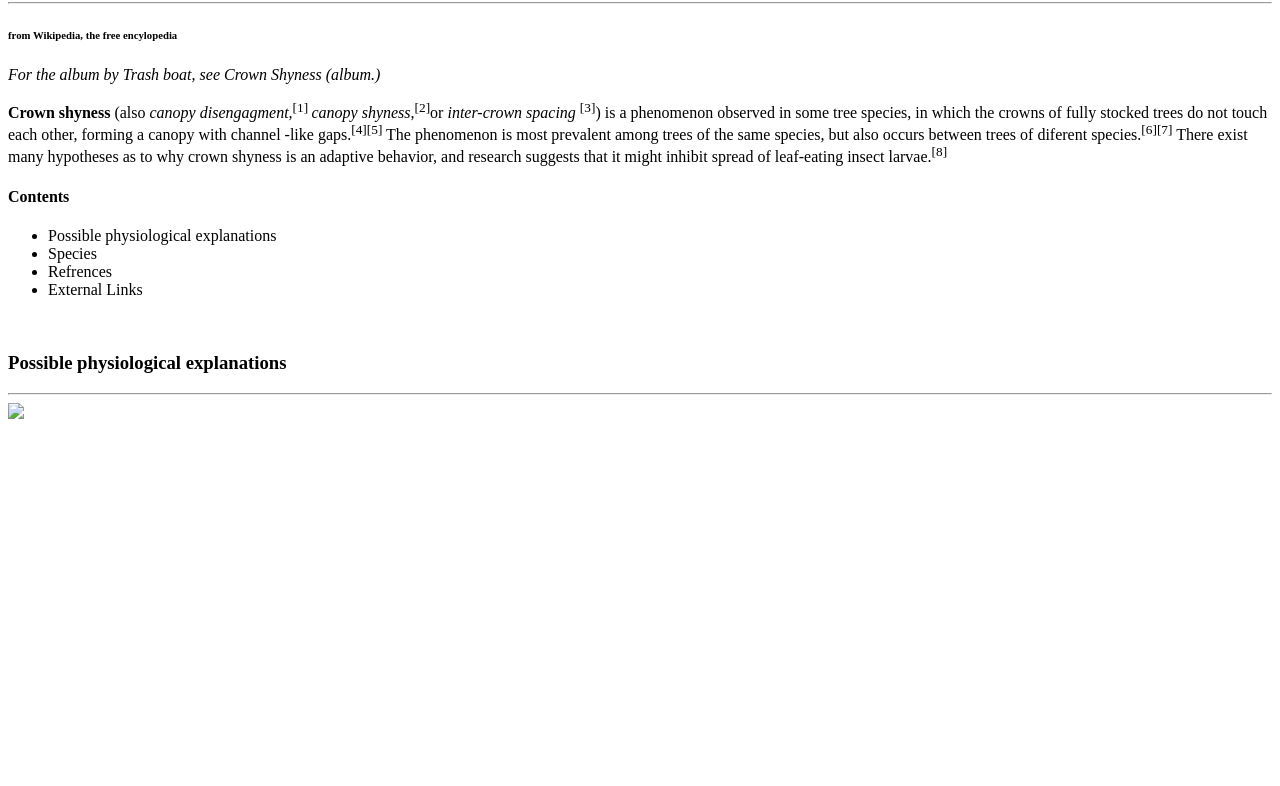
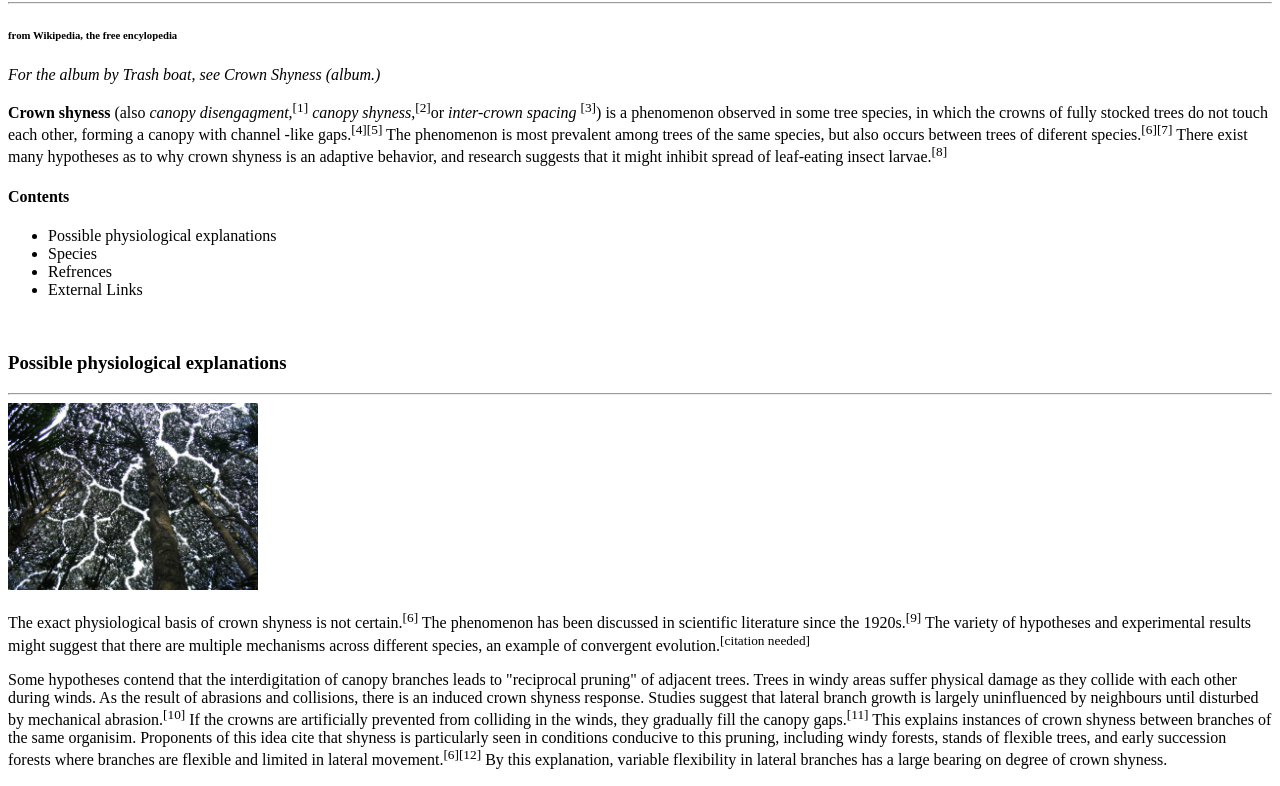
Before and after one commit to joshsan87/joshsan87.github.io, a plain HTML site: page projects/wiki-page-code-project/index.html in a window 1280 px wide. Shown: the part 78-864 px from the top of the page. Before the commit the page ends 800 px from the top, so only its background shows below. Drawn offline with Linux system fonts and the light colour scheme.

Commit message:
Wiki Page Code

```diff
--- a/projects/wiki-page-code-project/index.html
+++ b/projects/wiki-page-code-project/index.html
@@ -3,7 +3,7 @@
     <head>
         <meta charset="UTF-8">
         <meta name="viewport" content="width=device-width, initial-scale=1.0">
-        <title>Document</title>
+        <title>Wiki Page Code</title>
         <link rel="stylesheet" href="css/style.css">
     </head>
     <body>
@@ -12,9 +12,9 @@
         <h6><b>from Wikipedia, the free encylopedia</b></h6>
         <p><i>For the album by Trash boat, see Crown Shyness (album.)</i></p>
         <p>
-            <b>Crown shyness</b> (also <i>canopy disengagment,</i><sup>[1]
-            </sup><i>canopy shyness</i>,<sup>[2]</sup>or<i> inter-crown spacing
-            </i><sup>[3]</sup>) is a phenomenon observed in some tree species,
+            <b>Crown shyness</b> (also <i>canopy disengagment,</i><sup>[1]</sup>
+            <i>canopy shyness</i>,<sup>[2]</sup>or<i> inter-crown spacing</i>
+            <sup>[3]</sup>) is a phenomenon observed in some tree species,
             in which the crowns of fully stocked trees do not touch each other,
             forming a canopy with channel -like gaps.<sup>[4][5]</sup> The
             phenomenon is most prevalent among trees of the same species, but
@@ -33,6 +33,32 @@
         <br>
         <h3>Possible physiological explanations</h3>
         <hr>
-        <img src="images/crownshyness.jpg">
+        <img src="images/crownshyness.jpg" width="250">
+        <p>
+            The exact physiological basis of crown shyness is not
+            certain.<sup>[6]</sup> The phenomenon has been discussed in
+            scientific literature since the 1920s.<sup>[9]</sup> The variety of
+            hypotheses and experimental results might suggest that there are
+            multiple mechanisms across different species, an example of
+            convergent evolution.<sup>[citation needed]</sup>
+        </p>
+        <p>
+            Some hypotheses contend that the interdigitation of canopy branches
+            leads to "reciprocal pruning" of adjacent trees. Trees in windy
+            areas suffer physical damage as they collide with each other during
+            winds. As the result of abrasions and collisions, there is an
+            induced crown shyness response. Studies suggest that lateral branch
+            growth is largely uninfluenced by neighbours until disturbed by
+            mechanical abrasion.<sup>[10]</sup> If the crowns are artificially
+            prevented from colliding in the winds, they gradually fill the
+            canopy gaps.<sup>[11]</sup> This explains instances of crown shyness
+            between branches of the same organisim. Proponents of this idea cite
+            that shyness is particularly seen in conditions conducive to this
+            pruning, including windy forests, stands of flexible trees, and
+            early succession forests where branches are flexible and limited in
+            lateral movement.<sup>[6][12]</sup> By this explanation, variable
+            flexibility in lateral branches has a large bearing on degree of
+            crown shyness.
+        </p>
     </body>
 </html>
```
Also changed, not shown: projects/wiki-page-code-project/images/crownshyness.jpg (added).
